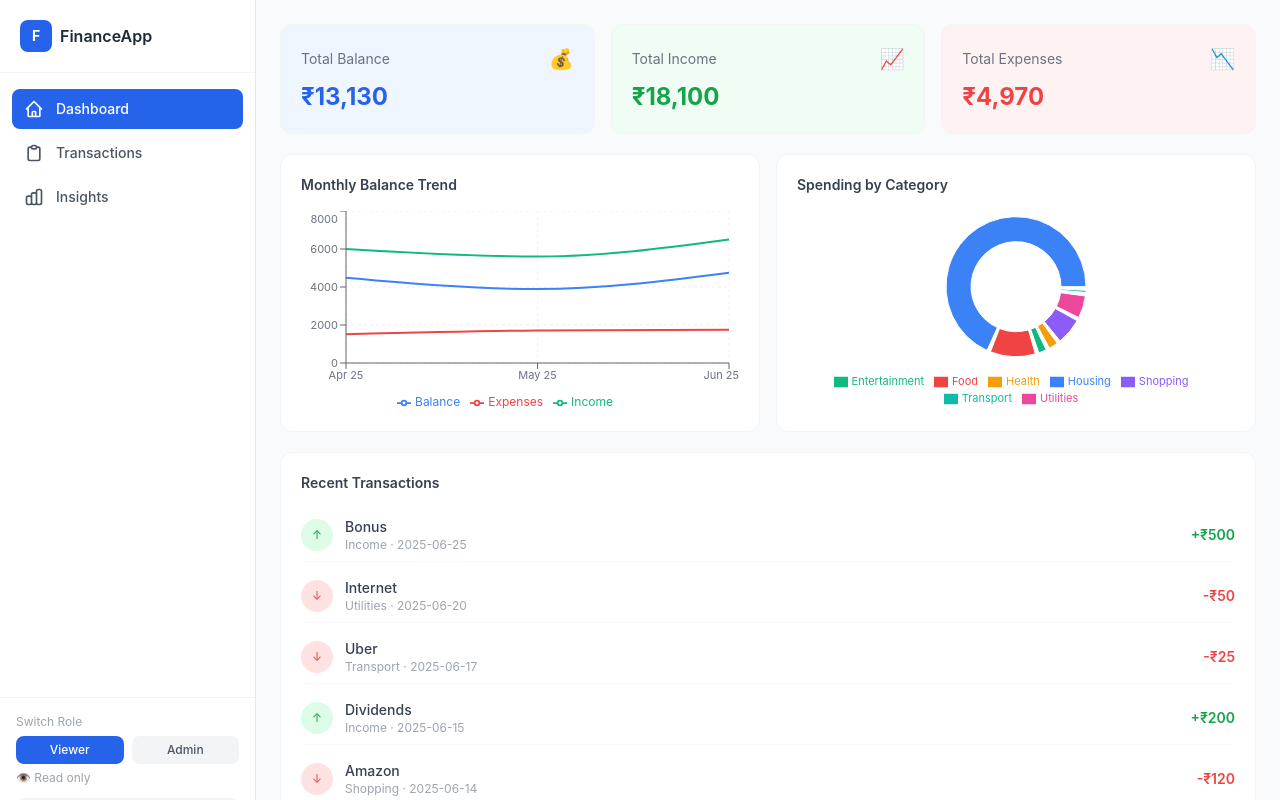
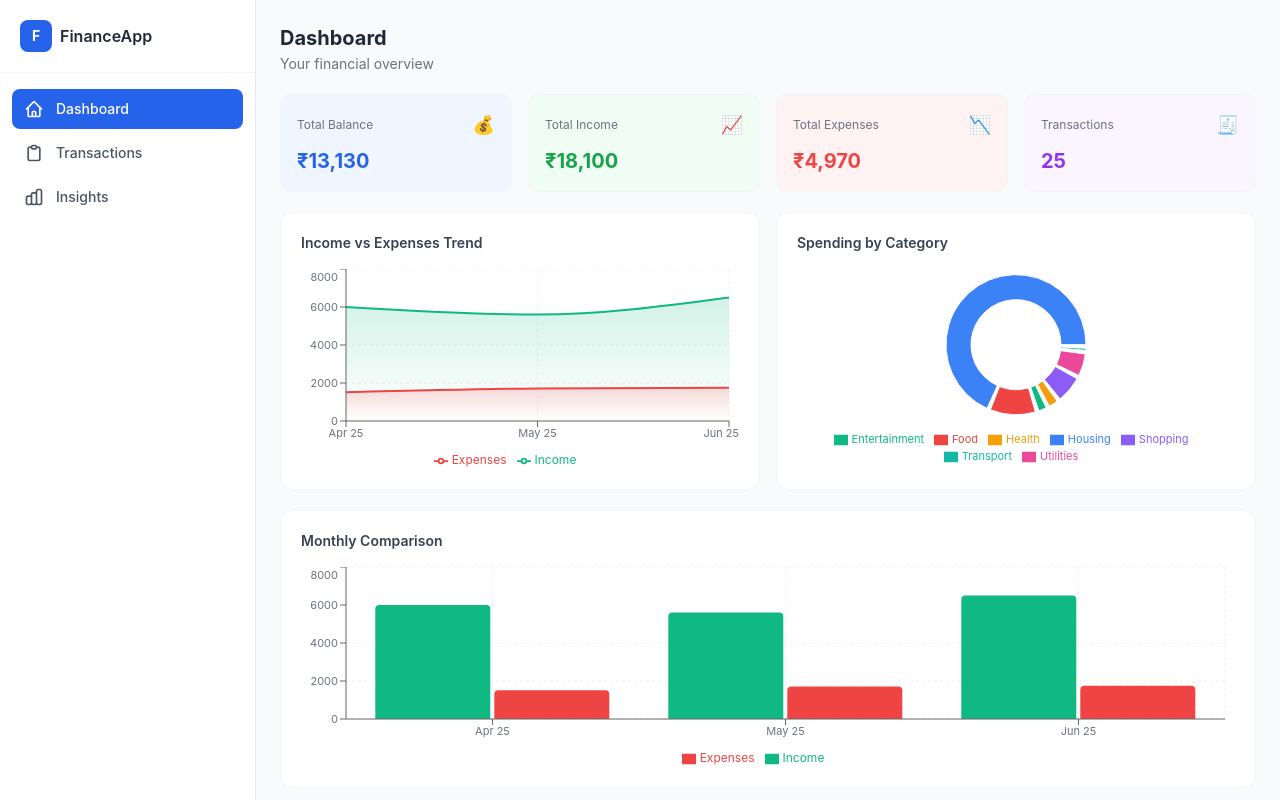
Before and after one commit to rakeshkumar1506/Zorvyn_Assignment, a React (Create React App) app: page / in a window 1280 px wide. Shown: the top 800 px of the page. Built offline with nearby package versions, Linux system fonts and the light colour scheme.

Commit message:
feat: upgrade Dashboard with 4 cards, area chart, bar chart, pie chart and recent transactions

```diff
--- a/src/pages/Dashboard.jsx
+++ b/src/pages/Dashboard.jsx
@@ -1,33 +1,167 @@
 import React from "react";
-import SummaryCards from "../components/SummaryCards";
-import Charts from "../components/Charts";
 import { useApp } from "../context/AppContext";
+import {
+  AreaChart, Area, BarChart, Bar, PieChart, Pie, Cell,
+  XAxis, YAxis, CartesianGrid, Tooltip, ResponsiveContainer, Legend,
+} from "recharts";
+
+const PIE_COLORS = ["#3b82f6", "#ef4444", "#10b981", "#f59e0b", "#8b5cf6", "#ec4899", "#14b8a6", "#f97316"];
 
 function Dashboard() {
-  const { transactions } = useApp();
+  const { transactions, darkMode } = useApp();
 
-  const recent = [...transactions]
-    .sort((a, b) => new Date(b.date) - new Date(a.date))
-    .slice(0, 5);
+  const totalIncome = transactions.filter((tx) => tx.type === "income").reduce((s, tx) => s + tx.amount, 0);
+  const totalExpenses = transactions.filter((tx) => tx.type === "expense").reduce((s, tx) => s + tx.amount, 0);
+  const balance = totalIncome - totalExpenses;
+
+  const summaryCards = [
+    { label: "Total Balance", value: balance, color: balance >= 0 ? "text-blue-600 dark:text-blue-400" : "text-red-500", bg: "bg-blue-50 dark:bg-blue-950", icon: "💰" },
+    { label: "Total Income", value: totalIncome, color: "text-green-600 dark:text-green-400", bg: "bg-green-50 dark:bg-green-950", icon: "📈" },
+    { label: "Total Expenses", value: totalExpenses, color: "text-red-500 dark:text-red-400", bg: "bg-red-50 dark:bg-red-950", icon: "📉" },
+    { label: "Transactions", value: transactions.length, color: "text-purple-600 dark:text-purple-400", bg: "bg-purple-50 dark:bg-purple-950", icon: "🧾", isCount: true },
+  ];
+
+  // Monthly data for area + bar chart
+  const monthlyMap = {};
+  transactions.forEach((tx) => {
+    const month = tx.date.slice(0, 7);
+    if (!monthlyMap[month]) monthlyMap[month] = { income: 0, expenses: 0 };
+    if (tx.type === "income") monthlyMap[month].income += tx.amount;
+    else monthlyMap[month].expenses += tx.amount;
+  });
+
+  const monthlyData = Object.entries(monthlyMap)
+    .sort(([a], [b]) => a.localeCompare(b))
+    .map(([month, data]) => ({
+      month: new Date(month + "-01").toLocaleString("default", { month: "short", year: "2-digit" }),
+      Income: data.income,
+      Expenses: data.expenses,
+    }));
+
+  // Pie chart data
+  const categoryMap = {};
+  transactions.filter((tx) => tx.type === "expense").forEach((tx) => {
+    categoryMap[tx.category] = (categoryMap[tx.category] || 0) + tx.amount;
+  });
+  const pieData = Object.entries(categoryMap).map(([name, value]) => ({ name, value }));
+
+  // Recent 5
+  const recent = [...transactions].sort((a, b) => new Date(b.date) - new Date(a.date)).slice(0, 5);
+
+  const axisColor = darkMode ? "#9ca3af" : "#6b7280";
+  const gridColor = darkMode ? "#374151" : "#f0f0f0";
+  const tooltipStyle = darkMode
+    ? { backgroundColor: "#1f2937", border: "1px solid #374151", color: "#f9fafb" }
+    : { backgroundColor: "#fff", border: "1px solid #e5e7eb", color: "#111827" };
 
   return (
     <div className="flex flex-col gap-5">
 
-      <SummaryCards />
-      <Charts />
+      <div>
+        <h1 className="text-xl font-bold text-gray-800 dark:text-white">Dashboard</h1>
+        <p className="text-sm text-gray-500 dark:text-gray-400 mt-0.5">Your financial overview</p>
+      </div>
+
+      {/* Summary Cards */}
+      <div className="grid grid-cols-2 lg:grid-cols-4 gap-4">
+        {summaryCards.map((card) => (
+          <div
+            key={card.label}
+            className={`${card.bg} rounded-xl p-4 border border-gray-100 dark:border-gray-800 hover:shadow-md transition-shadow cursor-default`}
+          >
+            <div className="flex items-center justify-between mb-2">
+              <span className="text-xs text-gray-500 dark:text-gray-400">{card.label}</span>
+              <span className="text-lg">{card.icon}</span>
+            </div>
+            <p className={`text-xl font-bold ${card.color}`}>
+              {card.isCount ? card.value : `₹${card.value.toLocaleString()}`}
+            </p>
+          </div>
+        ))}
+      </div>
+
+      {/* Area Chart + Pie Chart */}
+      <div className="grid grid-cols-1 lg:grid-cols-2 gap-4">
+
+        <div className="bg-white dark:bg-gray-900 rounded-xl p-4 sm:p-5 border border-gray-100 dark:border-gray-800">
+          <h3 className="text-sm font-semibold text-gray-700 dark:text-gray-200 mb-4">Income vs Expenses Trend</h3>
+          {monthlyData.length === 0 ? (
+            <p className="text-gray-400 text-sm text-center py-10">No data</p>
+          ) : (
+            <ResponsiveContainer width="100%" height={200}>
+              <AreaChart data={monthlyData} margin={{ left: -10, right: 10 }}>
+                <defs>
+                  <linearGradient id="incomeGrad" x1="0" y1="0" x2="0" y2="1">
+                    <stop offset="5%" stopColor="#10b981" stopOpacity={0.3} />
+                    <stop offset="95%" stopColor="#10b981" stopOpacity={0} />
+                  </linearGradient>
+                  <linearGradient id="expenseGrad" x1="0" y1="0" x2="0" y2="1">
+                    <stop offset="5%" stopColor="#ef4444" stopOpacity={0.3} />
+                    <stop offset="95%" stopColor="#ef4444" stopOpacity={0} />
+                  </linearGradient>
+                </defs>
+                <CartesianGrid strokeDasharray="3 3" stroke={gridColor} />
+                <XAxis dataKey="month" tick={{ fontSize: 11, fill: axisColor }} />
+                <YAxis tick={{ fontSize: 11, fill: axisColor }} width={55} />
+                <Tooltip formatter={(val) => `₹${val.toLocaleString()}`} contentStyle={tooltipStyle} />
+                <Legend wrapperStyle={{ fontSize: "12px", color: axisColor }} />
+                <Area type="monotone" dataKey="Income" stroke="#10b981" strokeWidth={2} fill="url(#incomeGrad)" />
+                <Area type="monotone" dataKey="Expenses" stroke="#ef4444" strokeWidth={2} fill="url(#expenseGrad)" />
+              </AreaChart>
+            </ResponsiveContainer>
+          )}
+        </div>
+
+        <div className="bg-white dark:bg-gray-900 rounded-xl p-4 sm:p-5 border border-gray-100 dark:border-gray-800">
+          <h3 className="text-sm font-semibold text-gray-700 dark:text-gray-200 mb-4">Spending by Category</h3>
+          {pieData.length === 0 ? (
+            <p className="text-gray-400 text-sm text-center py-10">No expense data</p>
+          ) : (
+            <ResponsiveContainer width="100%" height={200}>
+              <PieChart>
+                <Pie data={pieData} cx="50%" cy="45%" innerRadius={45} outerRadius={70} paddingAngle={3} dataKey="value">
+                  {pieData.map((_, i) => <Cell key={i} fill={PIE_COLORS[i % PIE_COLORS.length]} />)}
+                </Pie>
+                <Tooltip formatter={(val) => `₹${val.toLocaleString()}`} contentStyle={tooltipStyle} />
+                <Legend wrapperStyle={{ fontSize: "11px", color: axisColor }} />
+              </PieChart>
+            </ResponsiveContainer>
+          )}
+        </div>
+
+      </div>
+
+      {/* Bar Chart */}
+      <div className="bg-white dark:bg-gray-900 rounded-xl p-4 sm:p-5 border border-gray-100 dark:border-gray-800">
+        <h3 className="text-sm font-semibold text-gray-700 dark:text-gray-200 mb-4">Monthly Comparison</h3>
+        {monthlyData.length === 0 ? (
+          <p className="text-gray-400 text-sm text-center py-10">No data</p>
+        ) : (
+          <ResponsiveContainer width="100%" height={200}>
+            <BarChart data={monthlyData} barGap={4} margin={{ left: -10, right: 10 }}>
+              <CartesianGrid strokeDasharray="3 3" stroke={gridColor} />
+              <XAxis dataKey="month" tick={{ fontSize: 11, fill: axisColor }} />
+              <YAxis tick={{ fontSize: 11, fill: axisColor }} width={55} />
+              <Tooltip formatter={(val) => `₹${val.toLocaleString()}`} contentStyle={tooltipStyle} />
+              <Legend wrapperStyle={{ fontSize: "12px", color: axisColor }} />
+              <Bar dataKey="Income" fill="#10b981" radius={[4, 4, 0, 0]} />
+              <Bar dataKey="Expenses" fill="#ef4444" radius={[4, 4, 0, 0]} />
+            </BarChart>
+          </ResponsiveContainer>
+        )}
+      </div>
 
       {/* Recent Transactions */}
-      <div className="bg-white dark:bg-gray-900 rounded-xl border border-gray-100 dark:border-gray-800 p-5">
+      <div className="bg-white dark:bg-gray-900 rounded-xl border border-gray-100 dark:border-gray-800 p-4 sm:p-5">
         <h3 className="text-sm font-semibold text-gray-700 dark:text-gray-200 mb-4">Recent Transactions</h3>
-
         {recent.length === 0 ? (
           <p className="text-gray-400 text-sm text-center py-6">No transactions yet</p>
         ) : (
-          <div className="flex flex-col gap-2">
+          <div className="flex flex-col gap-1">
             {recent.map((tx) => (
-              <div key={tx.id} className="flex items-center justify-between py-2 border-b border-gray-50 dark:border-gray-800 last:border-0">
+              <div key={tx.id} className="flex items-center justify-between py-2.5 border-b border-gray-50 dark:border-gray-800 last:border-0">
                 <div className="flex items-center gap-3">
-                  <div className={`w-8 h-8 rounded-full flex items-center justify-center text-xs ${
+                  <div className={`w-8 h-8 rounded-full flex items-center justify-center text-xs flex-shrink-0 ${
                     tx.type === "income" ? "bg-green-100 dark:bg-green-900 text-green-600 dark:text-green-400" : "bg-red-100 dark:bg-red-900 text-red-500 dark:text-red-400"
                   }`}>
                     {tx.type === "income" ? "↑" : "↓"}
@@ -37,9 +171,7 @@ function Dashboard() {
                     <p className="text-xs text-gray-400 dark:text-gray-500">{tx.category} · {tx.date}</p>
                   </div>
                 </div>
-                <span className={`text-sm font-semibold ${
-                  tx.type === "income" ? "text-green-600 dark:text-green-400" : "text-red-500 dark:text-red-400"
-                }`}>
+                <span className={`text-sm font-semibold ${tx.type === "income" ? "text-green-600 dark:text-green-400" : "text-red-500 dark:text-red-400"}`}>
                   {tx.type === "income" ? "+" : "-"}₹{tx.amount.toLocaleString()}
                 </span>
               </div>
```
